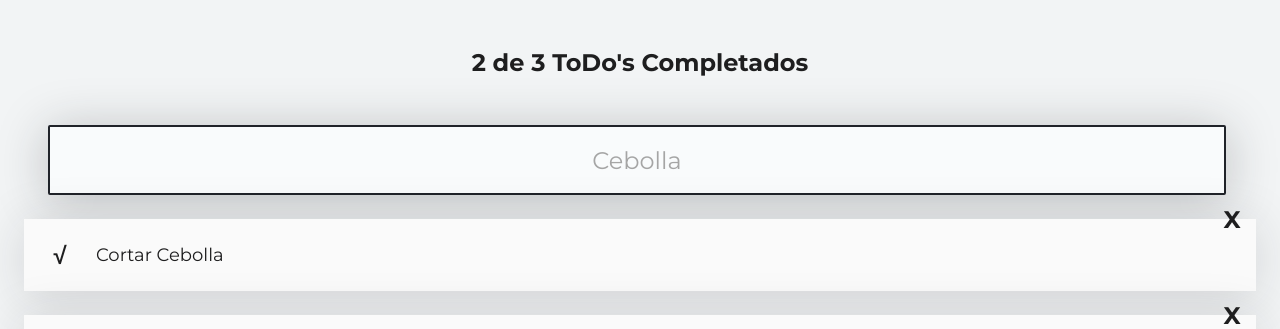
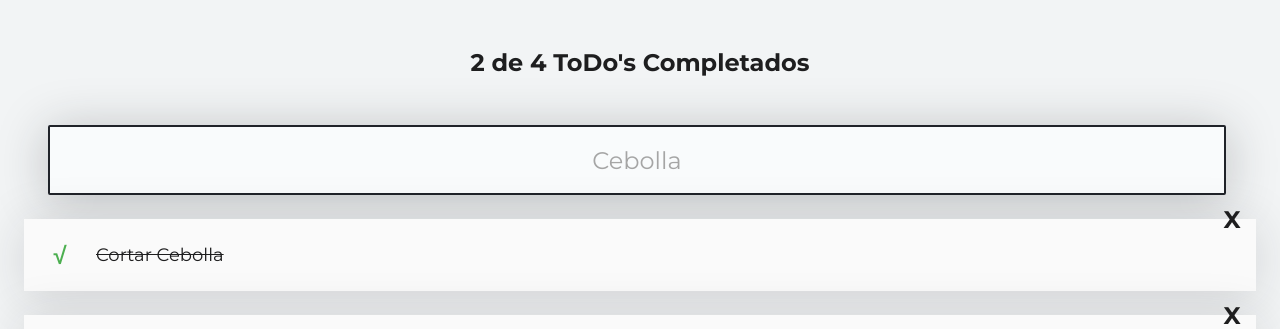
Before and after one commit to Choclos15/Curso-Introduccion-React, a React (Create React App) app: page / in a window 1280 px wide. Shown: the top 329 px of the page. Built offline with nearby package versions, Linux system fonts and the light colour scheme.

Commit message:
commit Filtrando por texto

```diff
--- a/src/App.js
+++ b/src/App.js
@@ -8,21 +8,46 @@ import { CreateTodoButton } from './CreateTodoButton';
 import { TodoList } from './TodoList';
 
 
-const todos = [
-  {text: 'Cortar Cebolla', completed: false},
+const defaultTodos = [
+  {text: 'Cortar Cebolla', completed: true},
   {text: 'Tomar el curso intro a react', completed: false},
   {text: 'Llorar nomas', completed: false},
   {text: 'Espinoza Ceniceros Mario Alonso', completed: true}
 ];
 
 function App() {
+  const [todos, setTodos] = React.useState(defaultTodos);
+  const [searchValue, setSearchValue] = React.useState('');
+
+  const completedTodos = todos.filter(todo => todo.completed).length
+  const totalTodos = todos.length;
+
+  let searchedTodos = [];
+
+  if (!searchValue.length >= 1) {
+    searchedTodos = todos;
+  } else {
+    searchedTodos = todos.filter(todo => {
+      const todoText = todo.text.toLowerCase();
+      const searchText = searchValue.toLowerCase();
+      return todoText.includes(searchText);
+    })
+
+  }
+
   return (
     <React.Fragment>
-      <TodoCounter/>
+      <TodoCounter
+        total = {totalTodos}
+        completed = {completedTodos}
+      />
 
-      <TodoSearch/>
+      <TodoSearch
+        searchValue={searchValue}
+        setSearchValue={setSearchValue}
+      />
       <TodoList>
-        {todos.map(todo => (
+        {searchedTodos.map(todo => (
         <TodoItem
           key={todo.text}
           text={todo.text}
--- a/src/TodoCounter.js
+++ b/src/TodoCounter.js
@@ -6,10 +6,10 @@ import './TodoCounter.css';
     backgroundColor: 'yellow'
 };*/
 
-function TodoCounter(){
+function TodoCounter({total, completed}){
     return(
         <h2 className="TodoCounter">
-            2 de 3 ToDo's Completados
+            {completed} de {total} ToDo's Completados
         </h2>
     );
 }
--- a/src/TodoSearch.js
+++ b/src/TodoSearch.js
@@ -1,24 +1,21 @@
 import React  from "react";
 import './TodoSearch.css';
 
-function TodoSearch(){
-
-    const [searchValue, setSearchValue] = React.useState('');
+function TodoSearch({searchValue, setSearchValue}){
 
     const onSearchValueChange = (event) => {
         console.log(event.target.value);
         setSearchValue(event.target.value);
     };
 
-    return[
+    return(
         <input
         className="TodoSearch"
         placeholder='Cebolla'
         value={searchValue}
         onChange={onSearchValueChange}
-        />,
-        <p>{searchValue}</p>
-    ];
+        />
+    );
 }
 
 export { TodoSearch }
```
